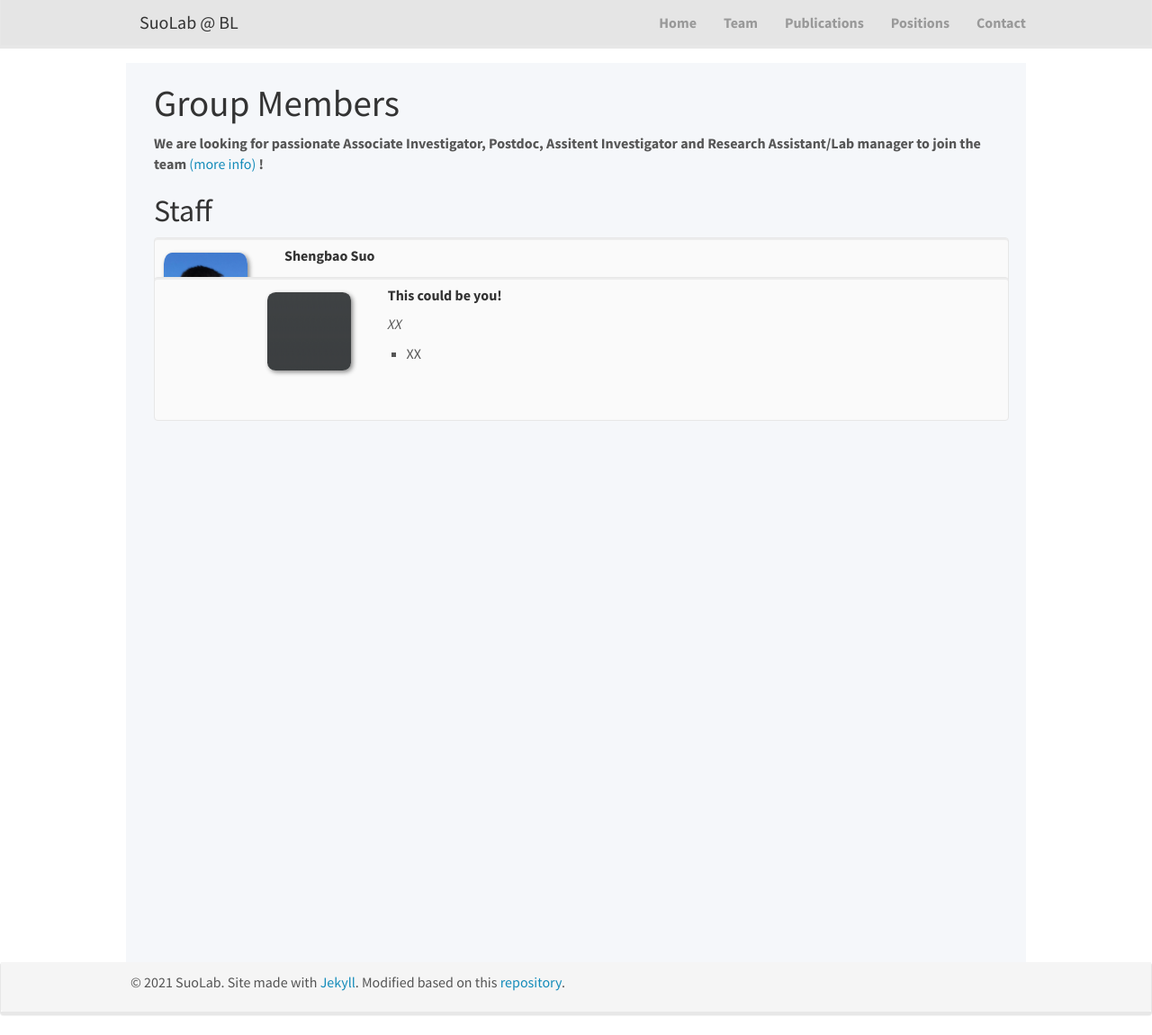
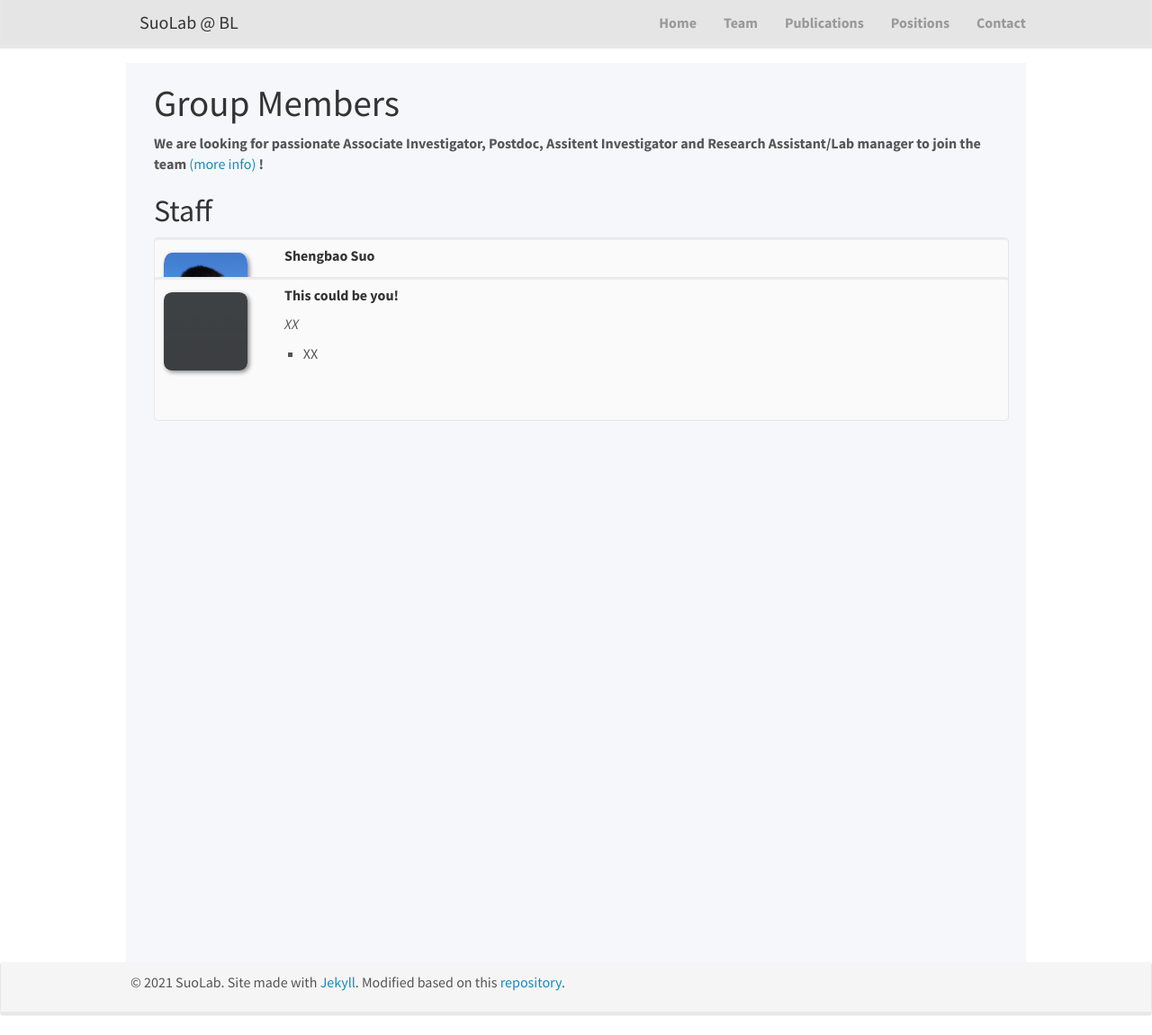
Before and after one commit to suoshengbao/suoshengbao.github.io, a Jekyll site: the page built from _pages/team.md, in a window 1280 px wide and 1151 px high. Shown: the whole window at 90% size. Built offline with Jekyll 4.4.1, drawn with Linux system fonts in a browser that asks for light colours; nearby versions of some CDN libraries.

Commit message:
Update team.md

```diff
--- a/_pages/team.md
+++ b/_pages/team.md
@@ -55,7 +55,7 @@ permalink: /team/
   </tbody>
 </table> -->
 
-<div style="padding-left: 0px; position: relative; height: 10px; right: 0;  left: 0; ">
+<div style="padding-left: 0px; position: absolute">
 <div class="well"  style="height: 160px; width: 950px">
 <img src="/images/teampic/dummy.png" width="10%" style="float: left;"/>
 <h5><strong>&nbsp;&nbsp;&nbsp;&nbsp;&nbsp;&nbsp;This could be you!<strong></h5>
```
